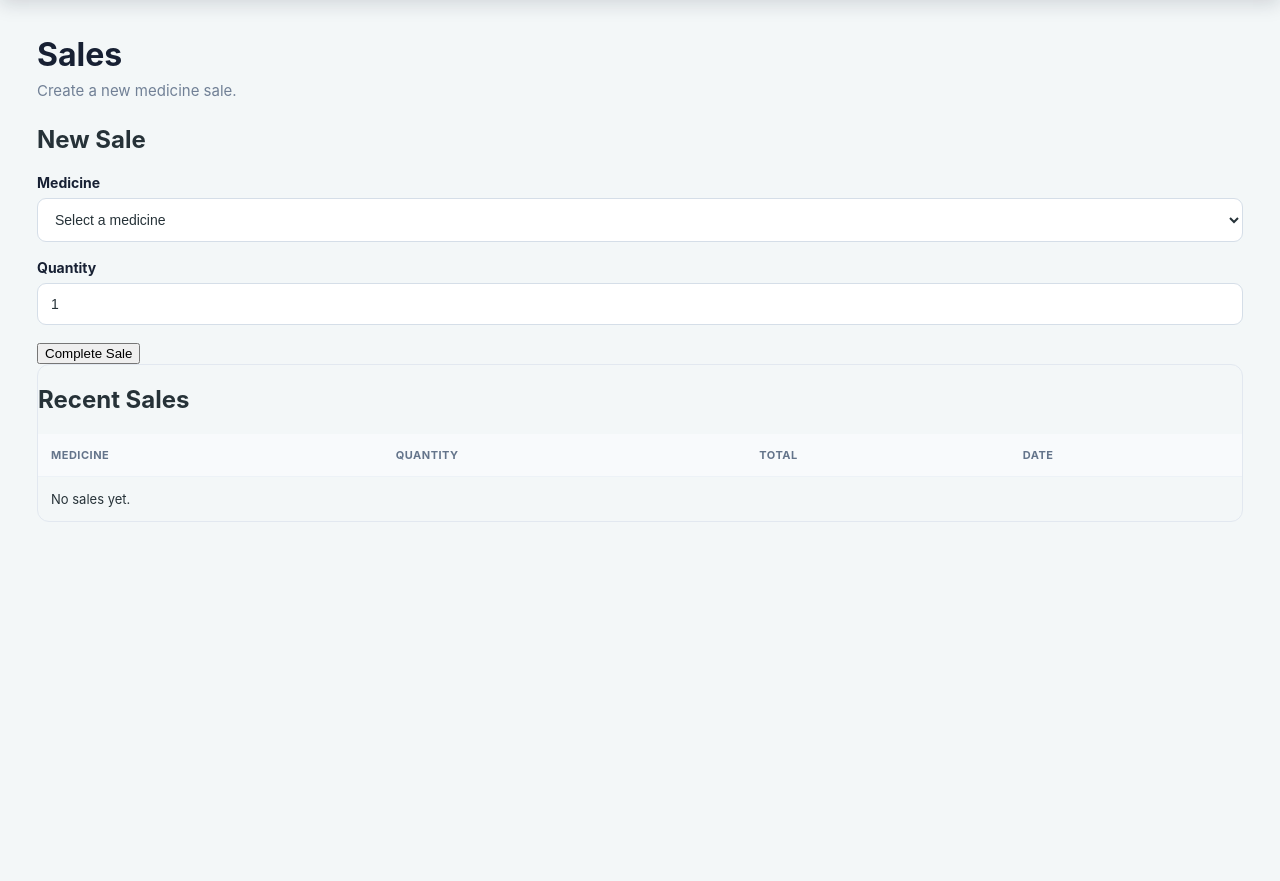
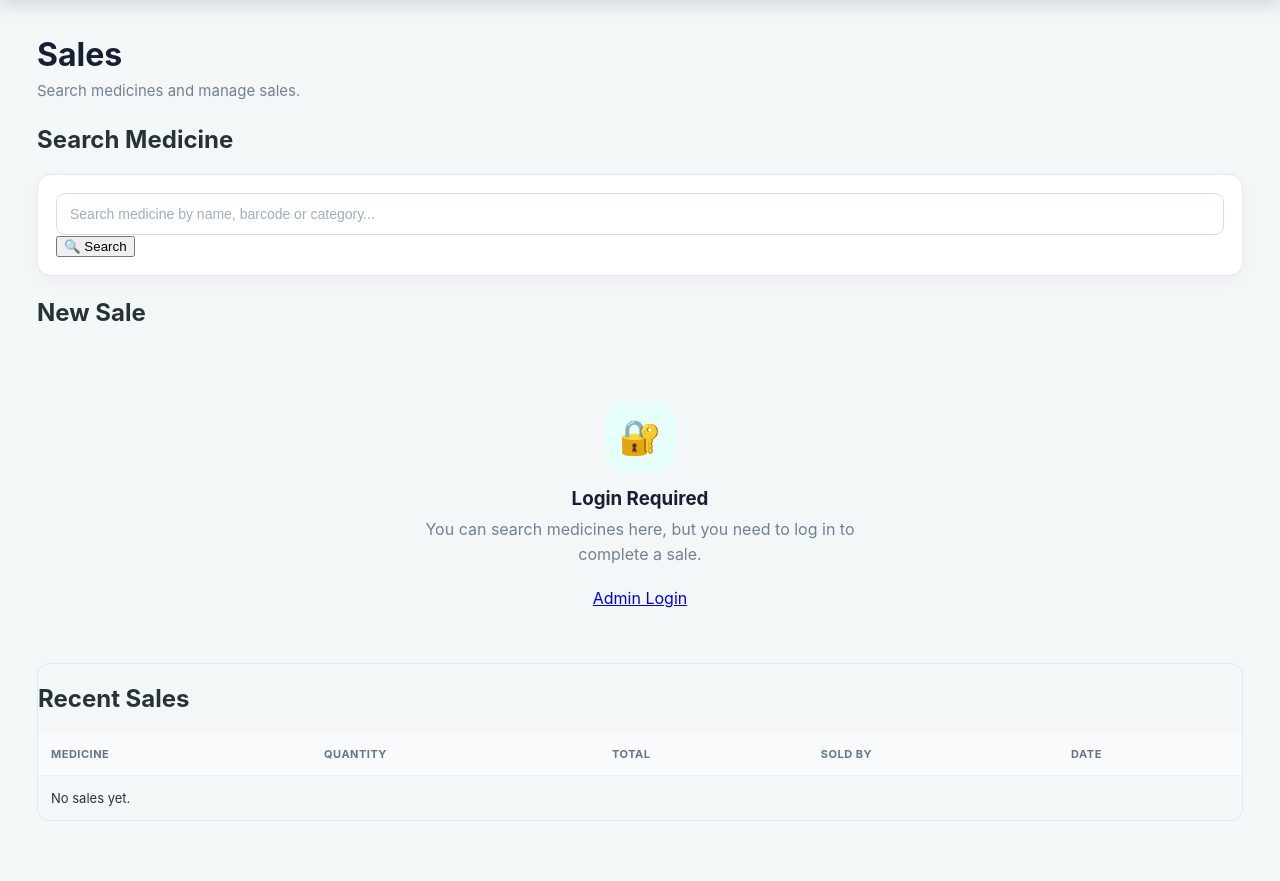
Before and after one commit to gmmuhammad002-cyber/pharmacy-management-system, a Flask app: page /sales in a window 1280 px wide. Shown: the part 70-951 px from the top of the page. Before the commit the page ends 592 px from the top, so only its background shows below. Run offline with Flask 3, Linux system fonts and the light colour scheme; data that the repository does not hold is empty; parts of the project's set-up code (start-up, migrations or seed data) failed here and were passed over; some libraries are stand-ins or nearby versions.

Commit message:
Update sales.html

```diff
--- a/templates/sales.html
+++ b/templates/sales.html
@@ -8,17 +8,64 @@
 
     <div>
         <h1>Sales</h1>
-        <p>Create a new medicine sale.</p>
+        <p>Search medicines and manage sales.</p>
     </div>
+
+</div>
+
+
+<!-- MEDICINE SEARCH -->
+
+<div class="form-card">
+
+    <h2>Search Medicine</h2>
+
+    <form method="GET" action="{{ url_for('sales') }}">
+
+        <div class="search-box">
+
+            <input
+                type="text"
+                name="search"
+                value="{{ search }}"
+                placeholder="Search medicine by name, barcode or category..."
+            >
+
+            <button
+                type="submit"
+                class="button primary"
+            >
+                🔍 Search
+            </button>
+
+            {% if search %}
+
+            <a
+                href="{{ url_for('sales') }}"
+                class="button"
+            >
+                Clear
+            </a>
+
+            {% endif %}
+
+        </div>
+
+    </form>
 
 </div>
 
 
 <div class="sales-layout">
 
+
+    <!-- NEW SALE -->
+
     <div class="form-card">
 
         <h2>New Sale</h2>
+
+        {% if current_user.is_authenticated %}
 
         <form method="POST">
 
@@ -34,13 +81,13 @@
 
                     {% for medicine in medicines %}
 
-                    <option value="{{ medicine['id'] }}">
+                    <option value="{{ medicine.id }}">
 
-                        {{ medicine['name'] }}
+                        {{ medicine.name }}
                         -
-                        ${{ "%.2f"|format(medicine['selling_price']) }}
+                        ${{ "%.2f"|format(medicine.selling_price|float) }}
                         -
-                        Stock: {{ medicine['quantity'] }}
+                        Stock: {{ medicine.quantity }}
 
                     </option>
 
@@ -75,25 +122,60 @@
 
         </form>
 
+        {% else %}
+
+        <div class="empty-state">
+
+            <div class="empty-icon">🔐</div>
+
+            <h3>Login Required</h3>
+
+            <p>
+                You can search medicines here,
+                but you need to log in to complete a sale.
+            </p>
+
+            <a
+                href="{{ url_for('login') }}"
+                class="button primary"
+            >
+                Admin Login
+            </a>
+
+        </div>
+
+        {% endif %}
+
     </div>
 
 
+    <!-- RECENT SALES -->
+
     <div class="table-container">
 
-        <h2>Recent Sales</h2>
+        <div class="section-header">
+
+            <h2>Recent Sales</h2>
+
+        </div>
+
 
         <table>
 
             <thead>
 
                 <tr>
+
                     <th>Medicine</th>
                     <th>Quantity</th>
                     <th>Total</th>
+                    <th>Sold By</th>
                     <th>Date</th>
+
                 </tr>
 
             </thead>
+
 
             <tbody>
 
@@ -102,19 +184,27 @@
                 <tr>
 
                     <td>
-                        {{ sale["name"] }}
+                        <strong>
+                            {{ sale.medicine.name }}
+                        </strong>
                     </td>
 
                     <td>
-                        {{ sale["quantity"] }}
+                        {{ sale.quantity }}
                     </td>
 
                     <td>
-                        ${{ "%.2f"|format(sale["total_price"]) }}
+                        <strong>
+                            ${{ "%.2f"|format(sale.total_price|float) }}
+                        </strong>
                     </td>
 
                     <td>
-                        {{ sale["sale_date"] }}
+                        {{ sale.seller.username }}
+                    </td>
+
+                    <td>
+                        {{ sale.sale_date.strftime("%Y-%m-%d %H:%M") }}
                     </td>
 
                 </tr>
@@ -124,7 +214,7 @@
                 <tr>
 
                     <td
-                        colspan="4"
+                        colspan="5"
                         class="empty"
                     >
                         No sales yet.
```
